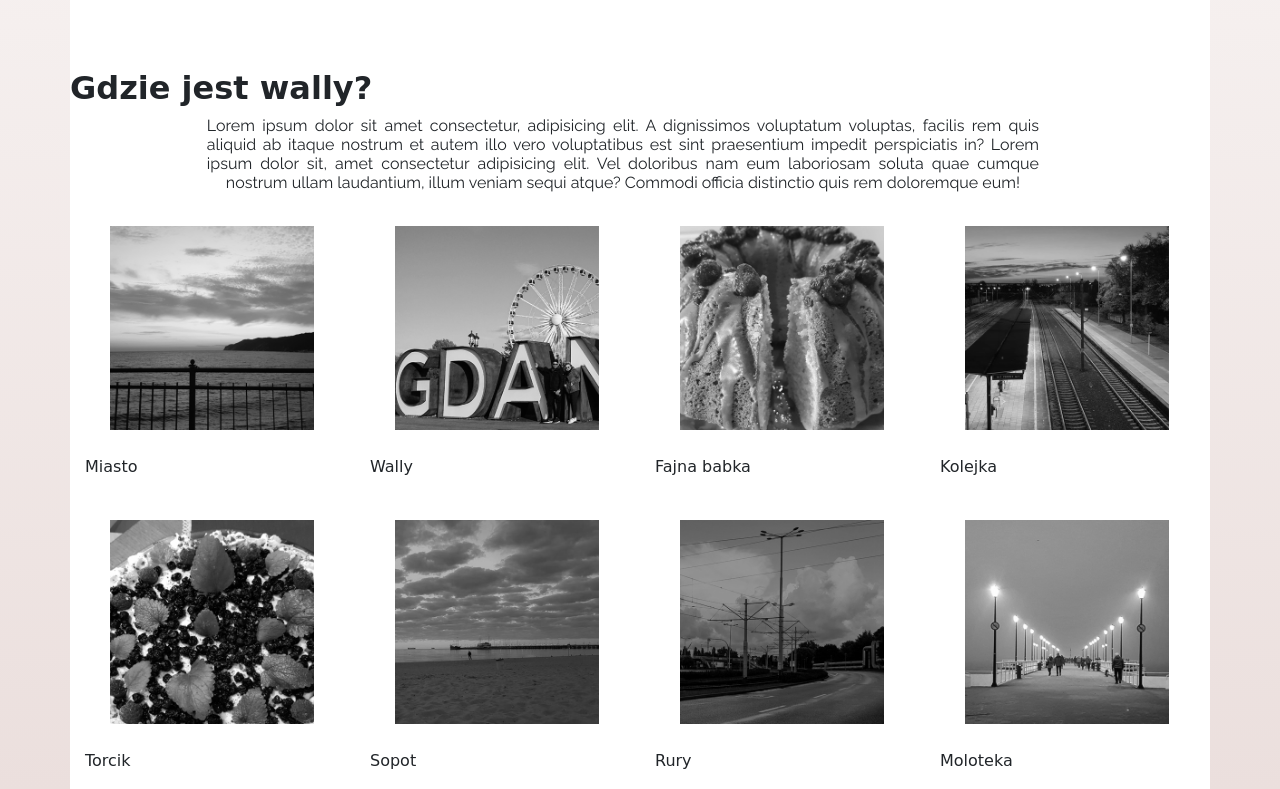
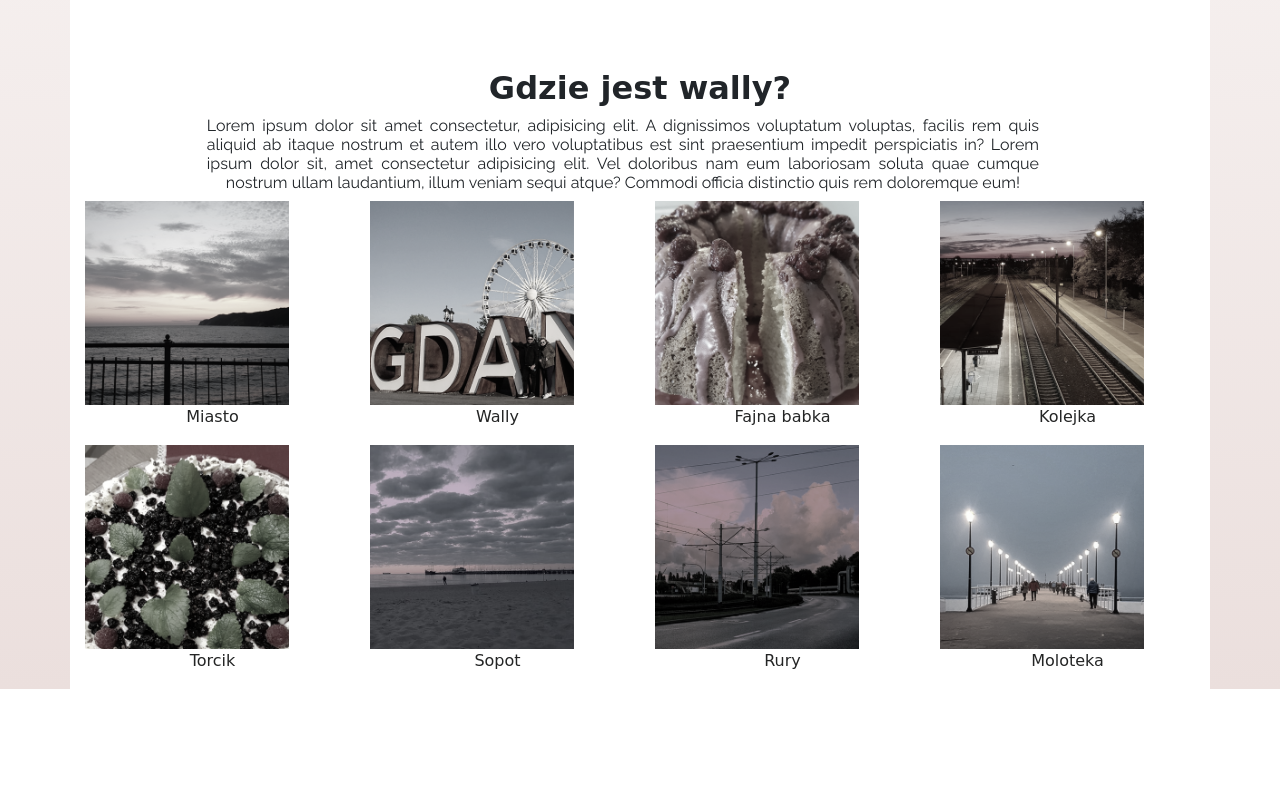
Before and after one commit to illas1/MojaStrona, a plain HTML site: page index.html in a window 1280 px wide. Shown: the part 737-1526 px from the top of the page. After the commit the page ends 1426 px from the top, so only its background shows below. Drawn offline with nearby package versions, Linux system fonts and the light colour scheme; a web font is replaced by a local one.

Commit message:
Add new files

```diff
--- a/index.html
+++ b/index.html
@@ -47,58 +47,59 @@
                 </div>
             </br></br></br>
 
-            <div class="row">
-            <h2 style="font-size: 4vh;"><strong>Gdzie jest wally?</strong></h2>
-            <h3 style="margin-left: 12%; margin-right: 15%;">Lorem ipsum dolor sit amet consectetur, adipisicing elit. A dignissimos voluptatum voluptas,
-                facilis rem quis aliquid ab itaque nostrum et autem illo vero voluptatibus est sint praesentium
-                impedit perspiciatis in? Lorem ipsum dolor sit, amet consectetur adipisicing elit.
-                Vel doloribus nam eum laboriosam soluta quae cumque nostrum ullam laudantium,
-                illum veniam sequi atque? Commodi officia distinctio quis rem doloremque eum! </h3>
-					<div class="col-sm-6 col-md-3">
+            <div class="row ">
+            <h2 class="col-lg-12 text-center" style="font-size: 4vh;"><strong>Gdzie jest wally?</strong></h2>
+            <h3 style="margin-left: 12%; margin-right: 15%;">Lorem ipsum dolor sit amet consectetur, adipisicing elit.
+                A dignissimos voluptatum voluptas, facilis rem quis aliquid ab itaque nostrum et autem
+                illo vero voluptatibus est sint praesentium impedit perspiciatis in? Lorem ipsum dolor sit,
+                amet consectetur adipisicing elit. Vel doloribus nam eum laboriosam soluta quae cumque nostrum
+                ullam laudantium, illum veniam sequi atque? Commodi officia distinctio quis rem doloremque eum! </br> </h3>
+
+					<div class="photo1 d-flex justify-content-around col-sm-6 col-md-3">
                             <figure>
-                                <a href="#zdjecia"><img class="photo1" src="./zdj5mini.png" alt="Moje dzieło"></a>
-                                <figcaption>Miasto</figcaption>
+                                <a href="#zdjecia"><img src="./zdj5mini.png" alt="Moje dzieło"></a>
+                                <figcaption class="d-flex justify-content-around">Miasto</figcaption>
                             </figure>
                     </div>
-                    <div class="col-sm-6 col-md-3">
+                    <div class="photo1 col-sm-6 col-md-3 ">
                             <figure>
-                                <a href="#zdjecia"><img class="photo1" src="./zdj8mini.png" alt="Moje dzieło nr 2"></a>
+                                <a href="#zdjecia"><img src="./zdj8mini.png" alt="Moje dzieło nr 2"></a>
                                 <figcaption>Wally</figcaption>
                             </figure>
                     </div>
-                    <div class="col-sm-6 col-md-3">
+                    <div class="photo1 col-sm-6 col-md-3">
                             <figure>
-                                <a href="#zdjecia"><img class="photo1" src="./zdj2mini.png" alt="Moje dzieło"></a>
+                                <a href="#zdjecia"><img src="./zdj2mini.png" alt="Moje dzieło"></a>
                                 <figcaption>Fajna babka</figcaption>
                             </figure>
                     </div>
-                    <div class="col-sm-6 col-md-3">
+                    <div class="photo1 col-sm-6 col-md-3">
                             <figure>
-                                <a href="#zdjecia"><img class="photo1" src="./zdj4mini.png" alt="Moje dzieło"></a>
+                                <a href="#zdjecia"><img src="./zdj4mini.png" alt="Moje dzieło"></a>
                                 <figcaption>Kolejka</figcaption>
                             </figure>
                     </div>
-                    <div class="col-sm-6 col-md-3">
+                    <div class="photo1 col-sm-6 col-md-3">
                             <figure>
-                                <a href="#zdjecia"><img class="photo1" src="./zdj1mini.png" alt="Moje dzieło"></a>
+                                <a href="#zdjecia"><img src="./zdj1mini.png" alt="Moje dzieło"></a>
                                 <figcaption>Torcik</figcaption>
                             </figure>
                     </div>
-                    <div class="col-sm-6 col-md-3">
+                    <div class="photo1 col-sm-6 col-md-3">
                             <figure>
-                                <a href="#zdjecia"><img class="photo1" src="./zdj6mini.png" alt="Moje dzieło"></a>
+                                <a href="#zdjecia"><img src="./zdj6mini.png" alt="Moje dzieło"></a>
                                 <figcaption>Sopot</figcaption>
                             </figure>
                     </div>
-                    <div class="col-sm-6 col-md-3">
+                    <div class="photo1 col-sm-6 col-md-3">
                             <figure>
-                                <a href="#zdjecia"><img class="photo1" src="./zdj7mini.png" alt="Moje dzieło"></a>
+                                <a href="#zdjecia"><img src="./zdj7mini.png" alt="Moje dzieło"></a>
                                 <figcaption>Rury</figcaption>
                             </figure>
                     </div>
-                    <div class="col-sm-6 col-md-3">
+                    <div class="photo1 col-sm-6 col-md-3">
                             <figure>
-                                <a href="#zdjecia"><img class="photo1" src="./zdj3mini.png" alt="Moje dzieło"></a>
+                                <a href="#zdjecia"><img src="./zdj3mini.png" alt="Moje dzieło"></a>
                                 <figcaption>Moloteka</figcaption>
                             </figure>
                     </div>
--- a/style.scss
+++ b/style.scss
@@ -57,12 +57,12 @@ h4{
 
 
 .photo1{
-filter: grayscale(100%);
-width: 80%;
-display: flex;
-justify-content: center;
-align-items: center;
-margin: 25px;
+    filter: grayscale(90%);
+    width: 80%;
+    display: flex;
+    justify-content: center;
+    align-items: center;
+    margin: 25px;
 }
 
 h3{
```
Also changed, not shown: style.css, 1 other file.
